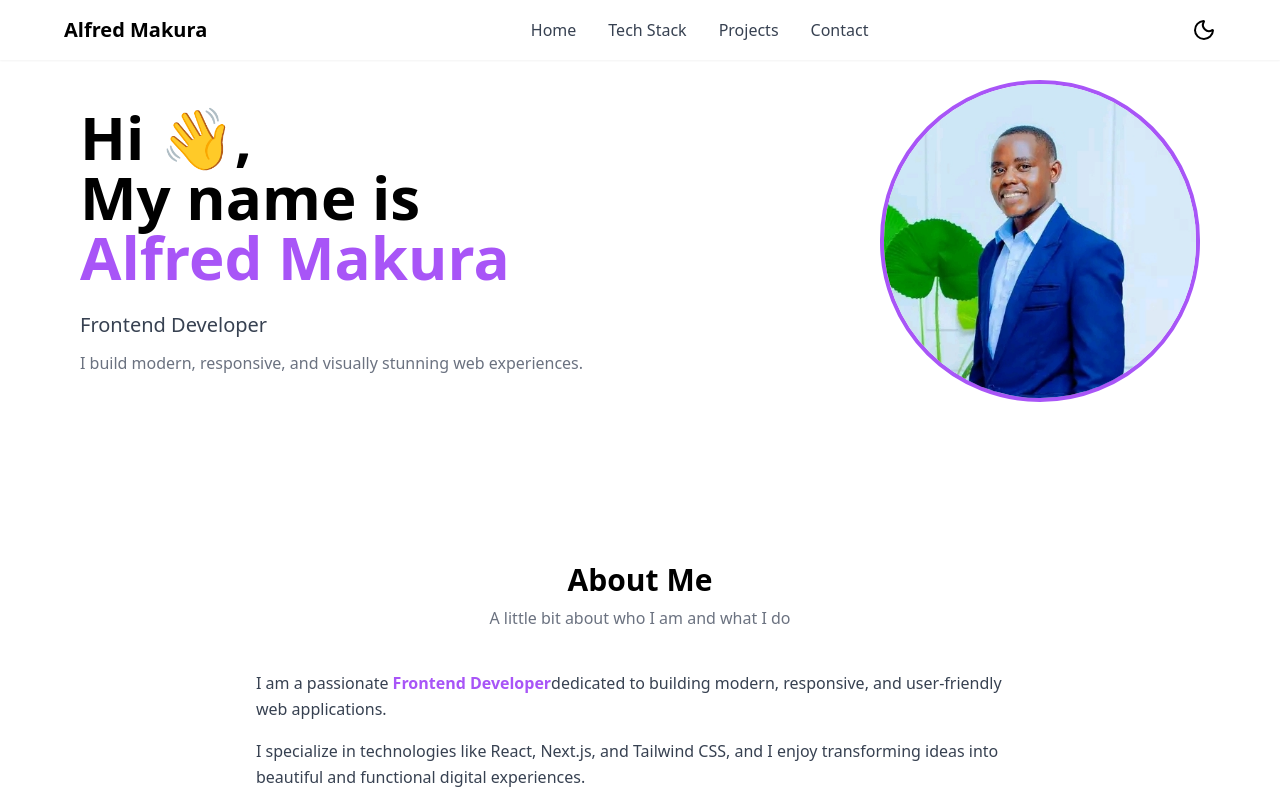
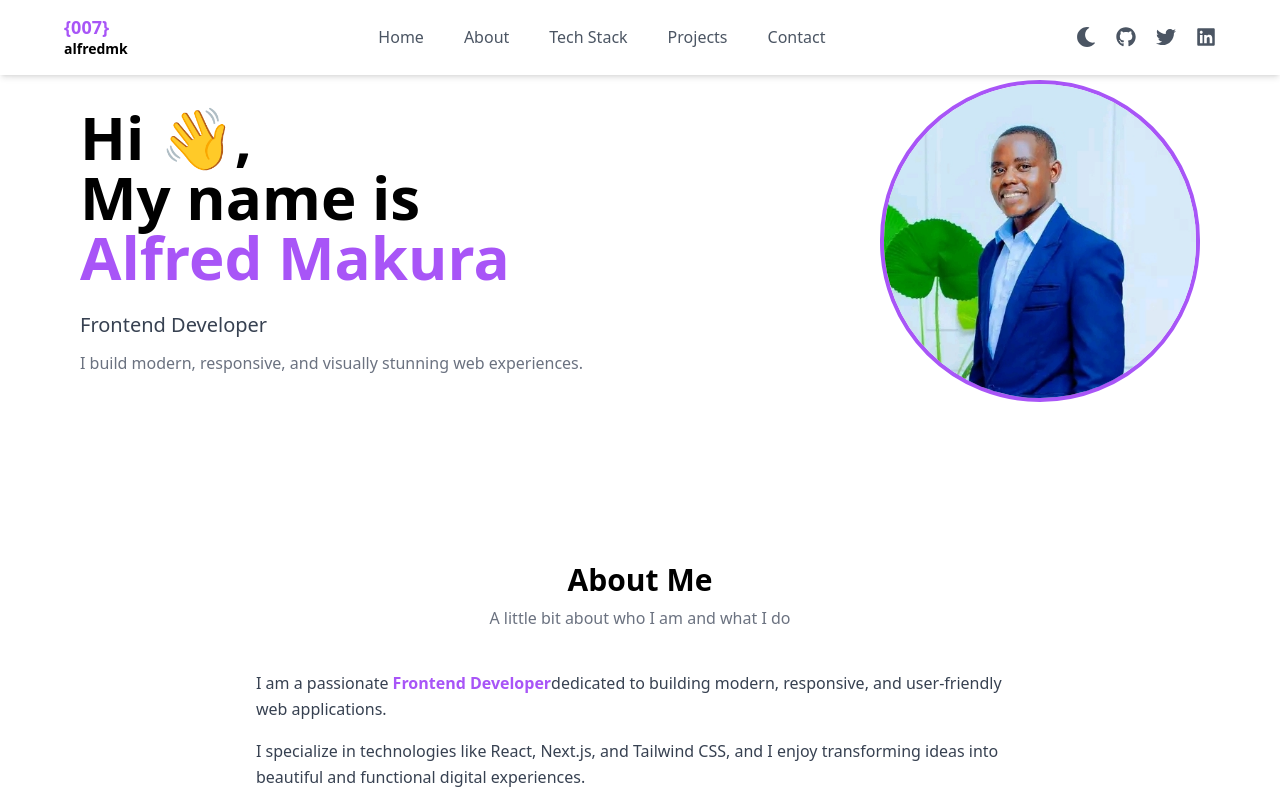
Before and after one commit to alfred2504/my-portfolio, a Next.js app: page / in a window 1280 px wide. Shown: the top 800 px of the page. Built offline with nearby package versions, Linux system fonts and the light colour scheme.

Commit message:
added icons on Navbar

```diff
--- a/src/components/Navbar.tsx
+++ b/src/components/Navbar.tsx
@@ -1,7 +1,8 @@
 "use client";
 
 import { useState, useEffect } from "react";
-import { Menu, X, Sun, Moon } from "lucide-react";
+import { FaGithub, FaTwitter, FaLinkedin, FaMoon, FaSun } from "react-icons/fa";
+import { HiMenu, HiX } from "react-icons/hi";
 
 export default function Navbar() {
   const [open, setOpen] = useState(false);
@@ -9,8 +10,8 @@ export default function Navbar() {
 
   // Load saved theme
   useEffect(() => {
-    const savedTheme = localStorage.getItem("theme");
-    if (savedTheme === "dark") {
+    const theme = localStorage.getItem("theme");
+    if (theme === "dark") {
       document.documentElement.classList.add("dark");
       setDark(true);
     }
@@ -21,66 +22,81 @@ export default function Navbar() {
     if (dark) {
       document.documentElement.classList.remove("dark");
       localStorage.setItem("theme", "light");
-      setDark(false);
     } else {
       document.documentElement.classList.add("dark");
       localStorage.setItem("theme", "dark");
-      setDark(true);
     }
+    setDark(!dark);
   };
 
   return (
-    <nav className="w-full fixed top-0 left-0 bg-white dark:bg-[#020617] shadow-sm z-50">
-      <div className="flex justify-between items-center px-6 md:px-16 py-4">
+    <nav className="fixed top-0 left-0 w-full bg-white dark:bg-[#020617] shadow-md z-50">
+      <div className="flex items-center justify-between px-6 md:px-16 py-4">
 
-        {/* Logo */}
-        <h1 className="text-xl font-bold text-black dark:text-white">
-          Alfred Makura
-        </h1>
+        {/* LOGO */}
+        <div className="font-bold text-lg leading-tight">
+          <p className="text-purple-500">{`{007}`}</p>
+          <p className="text-black dark:text-white text-sm">alfredmk</p>
+        </div>
 
-        {/* Desktop Menu */}
-        <ul className="hidden md:flex gap-8 text-gray-700 dark:text-gray-300 font-medium">
-          <li><a href="#home">Home</a></li>
-          <li><a href="#tech">Tech Stack</a></li>
-          <li><a href="#projects">Projects</a></li>
-          <li><a href="#contact">Contact</a></li>
-        </ul>
+        {/* DESKTOP MENU */}
+        <div className="hidden md:flex items-center gap-10 text-gray-600 dark:text-gray-300">
+          <a href="#home" className="hover:text-purple-500">Home</a>
+          <a href="#about" className="hover:text-purple-500">About</a>
+          <a href="#tech" className="hover:text-purple-500">Tech Stack</a>
+          <a href="#projects" className="hover:text-purple-500">Projects</a>
+          <a href="#contact" className="hover:text-purple-500">Contact</a>
+        </div>
 
-        {/* Right Side (Desktop) */}
-        <div className="hidden md:flex items-center gap-4">
+        {/* RIGHT SIDE */}
+        <div className="hidden md:flex items-center gap-5 text-gray-600 dark:text-gray-300 text-xl">
 
-          {/* Theme Toggle */}
-          <button onClick={toggleTheme}>
-            {dark ? <Sun /> : <Moon />}
+          {/* THEME TOGGLE */}
+          <button onClick={toggleTheme} className="hover:text-purple-500">
+            {dark ? <FaSun /> : <FaMoon />}
           </button>
 
+          {/* SOCIALS */}
+          <a href="https://github.com/alfred2504" target="_blank">
+            <FaGithub className="hover:text-purple-500" />
+          </a>
+
+          <a href="https://x.com/makura_alfred" target="_blank">
+            <FaTwitter className="hover:text-purple-500" />
+          </a>
+
+          <a href="https://www.linkedin.com/in/alfred-makura-9b16a4208" target="_blank">
+            <FaLinkedin className="hover:text-purple-500" />
+          </a>
         </div>
 
-        {/* Mobile Controls */}
-        <div className="flex md:hidden items-center gap-4">
-
-          {/* Theme Toggle */}
-          <button onClick={toggleTheme}>
-            {dark ? <Sun /> : <Moon />}
-          </button>
-
-          {/* Hamburger */}
-          <button onClick={() => setOpen(!open)}>
-            {open ? <X size={28} /> : <Menu size={28} />}
-          </button>
-
+        {/* MOBILE MENU BUTTON */}
+        <div className="md:hidden text-2xl" onClick={() => setOpen(!open)}>
+          {open ? <HiX /> : <HiMenu />}
         </div>
       </div>
 
-      {/* Mobile Menu */}
+      {/* MOBILE MENU */}
       {open && (
-        <div className="md:hidden bg-white dark:bg-[#020617] px-6 pb-6">
-          <ul className="flex flex-col gap-6 text-gray-700 dark:text-gray-300 font-medium">
-            <li><a href="#home" onClick={() => setOpen(false)}>Home</a></li>
-            <li><a href="#tech" onClick={() => setOpen(false)}>Tech Stack</a></li>
-            <li><a href="#projects" onClick={() => setOpen(false)}>Projects</a></li>
-            <li><a href="#contact" onClick={() => setOpen(false)}>Contact</a></li>
-          </ul>
+        <div className="md:hidden flex flex-col items-center gap-6 py-6 bg-white dark:bg-[#020617] text-gray-700 dark:text-gray-300">
+
+          <a href="#home" onClick={() => setOpen(false)}>Home</a>
+          <a href="#about" onClick={() => setOpen(false)}>About</a>
+          <a href="#tech" onClick={() => setOpen(false)}>Tech Stack</a>
+          <a href="#projects" onClick={() => setOpen(false)}>Projects</a>
+          <a href="#contact" onClick={() => setOpen(false)}>Contact</a>
+
+          {/* THEME TOGGLE MOBILE */}
+          <button onClick={toggleTheme} className="text-xl">
+            {dark ? <FaSun /> : <FaMoon />}
+          </button>
+
+          {/* SOCIALS */}
+          <div className="flex gap-5 text-xl mt-4">
+            <FaGithub />
+            <FaTwitter />
+            <FaLinkedin />
+          </div>
         </div>
       )}
     </nav>
```
